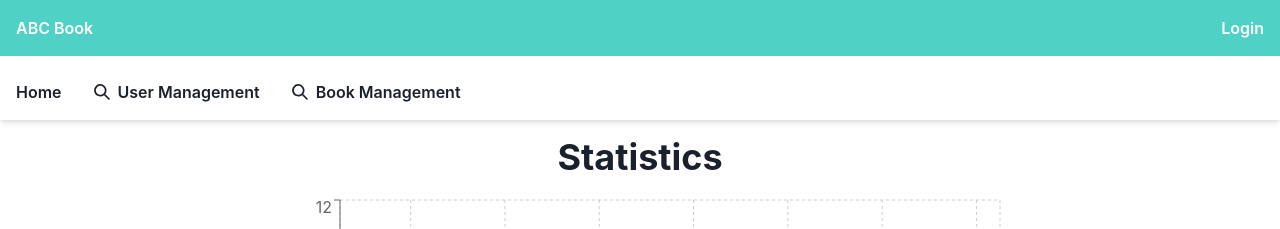
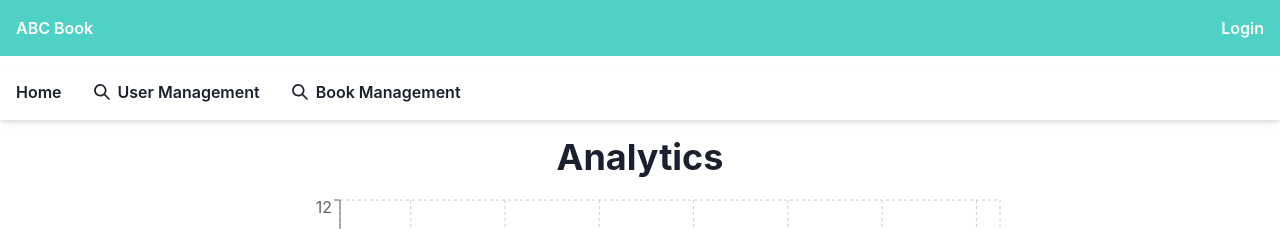
Before and after one commit to benjacoblee/abc-book, a React (Create React App) app: page / in a window 1280 px wide. Shown: the top 229 px of the page. Built offline with nearby package versions, Linux system fonts and the light colour scheme.

Commit message:
chore: change statistics to analytics

```diff
--- a/src/pages/Home.tsx
+++ b/src/pages/Home.tsx
@@ -54,7 +54,7 @@ const Home = () => {
 
     return (
         <Container maxW="container.xl" centerContent={true}>
-            <Heading mb="4">Statistics</Heading>
+            <Heading mb="4">Analytics</Heading>
             <SlideFade in={true} style={{ zIndex: 10 }}>
                 <Box mb="4" rounded="md">
                     {renderBarChart()}
```
